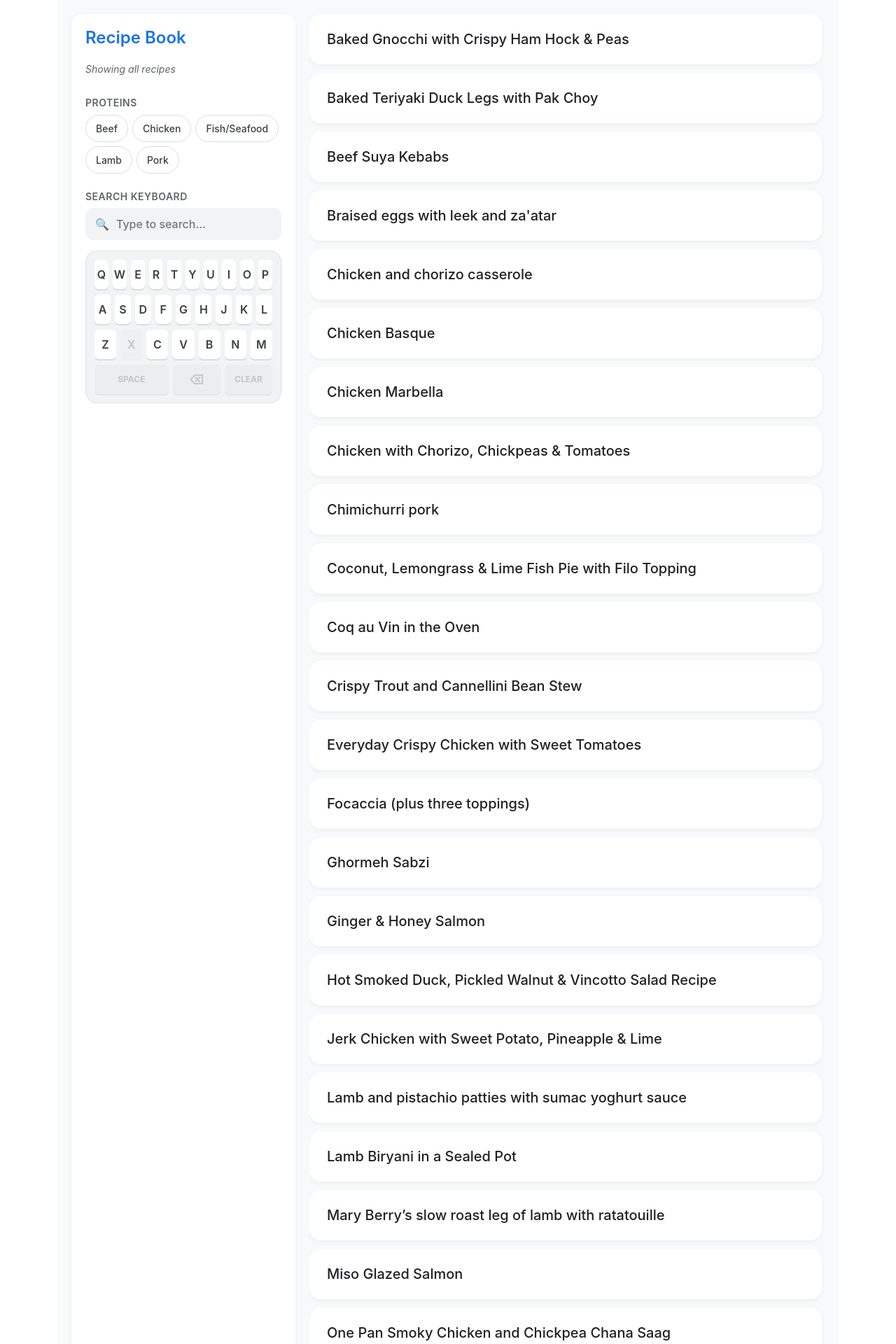
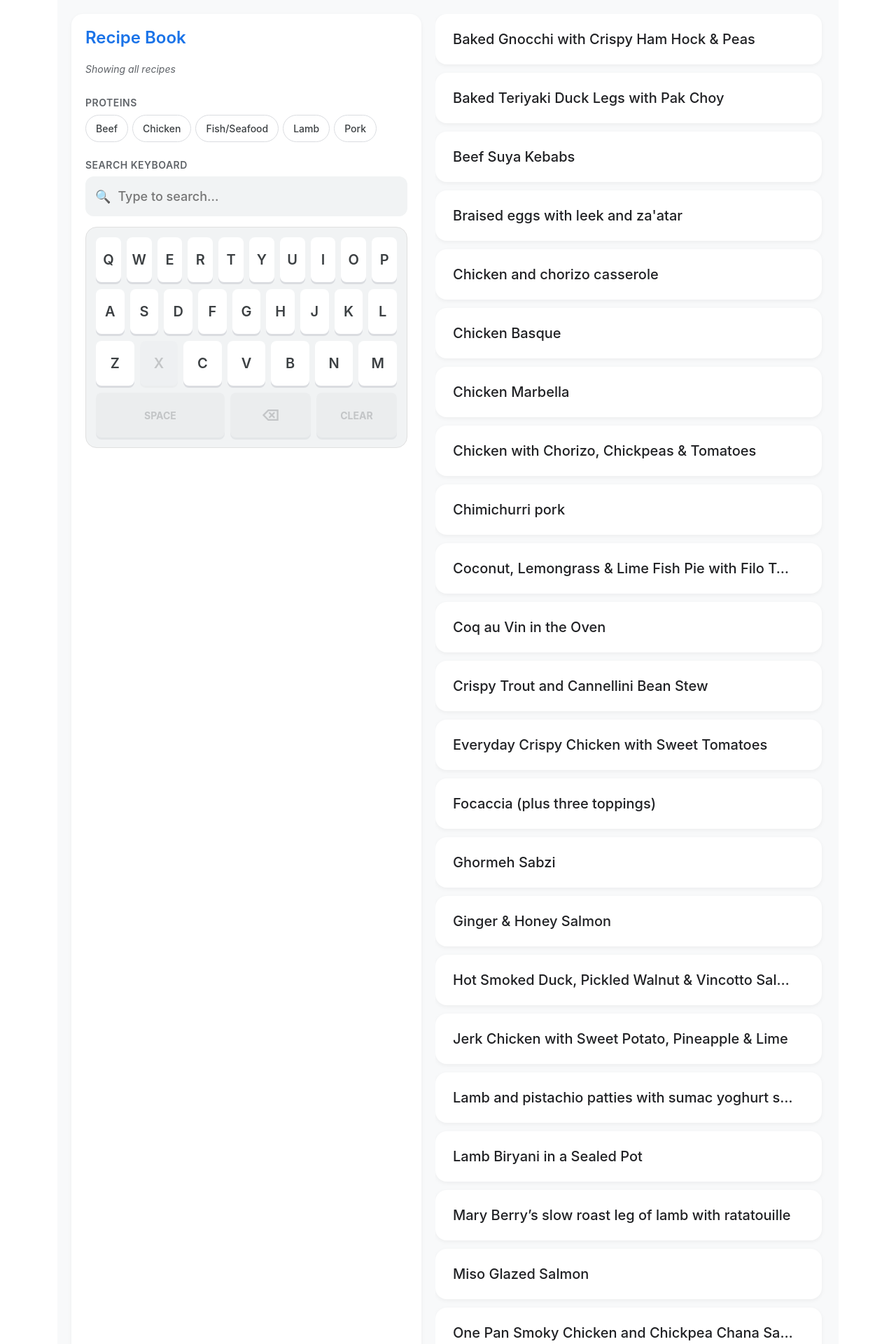
Before and after one commit to r1ch/recipes, a Jekyll site: the page built from index.html, in a window 1280 px wide. Shown: the top 1920 px of the page at 70% size. Built offline with Jekyll 4.4.1, drawn with Linux system fonts in a browser that asks for light colours.

Commit message:
Update index.html

```diff
--- a/index.html
+++ b/index.html
@@ -138,8 +138,6 @@ layout: mealie
         });
         return Array.from(set).sort();
       });
-
-
 
       const getUrlBase = () => {
         const urlParams = new URLSearchParams(window.location.search);
@@ -257,7 +248,6 @@ layout: mealie
         toggleProtein,
         clearAllFilters,
         getAbsoluteUrl,
-
         isKeyDisabled,
         highlightMatch
       };
@@ -271,10 +261,10 @@ layout: mealie
 <style>
   [v-cloak] { display: none; }
 
-  /* Base Setup & Smart Display Optimization */
+  /* Base Setup - Left column widened to give keyboard more breathing room */
   .nest-container {
     display: grid;
-    grid-template-columns: 320px 1fr;
+    grid-template-columns: 500px 1fr;
     gap: 20px;
     font-family: -apple-system, BlinkMacSystemFont, "Segoe UI", Roboto, Helvetica, Arial, sans-serif;
     background-color: #f8f9fa;
@@ -386,7 +376,7 @@ layout: mealie
     background: #f1f3f4;
     border: 2px solid transparent;
     border-radius: 12px;
-    padding: 8px 12px;
+    padding: 12px;
     transition: all 0.2s ease;
   }
 
@@ -398,7 +388,7 @@ layout: mealie
   }
 
   .search-icon {
-    font-size: 16px;
+    font-size: 18px;
     color: #5f6368;
     margin-right: 8px;
     user-select: none;
@@ -407,12 +397,12 @@ layout: mealie
   .search-input {
     border: none;
     background: transparent;
-    font-size: 16px;
+    font-size: 18px;
     color: #202124;
     width: 100%;
     outline: none;
     font-weight: 500;
-    pointer-events: none; /* Make it read-only and no cursor on click */
+    pointer-events: none;
   }
 
   .search-clear-btn {
@@ -437,13 +427,13 @@ layout: mealie
     color: #202124;
   }
 
-  /* Custom keyboard layout */
+  /* Custom keyboard layout - Enriched for larger tap accessibility */
   .custom-keyboard {
     display: flex;
     flex-direction: column;
-    gap: 8px;
+    gap: 10px;
     background: #f1f3f4;
-    padding: 12px;
+    padding: 14px;
     border-radius: 16px;
     border: 1px solid #e0e0e0;
   }
@@ -451,25 +441,26 @@ layout: mealie
   .keyboard-row {
     display: flex;
     justify-content: center;
-    gap: 6px;
+    gap: 8px;
     width: 100%;
   }
 
+  /* Height updated from 42px to 64px, text scaled appropriately */
   .key-btn {
     flex: 1;
     min-width: 0;
-    height: 42px;
-    font-size: 16px;
+    height: 64px;
+    font-size: 20px;
     font-weight: 600;
     cursor: pointer;
     border: none;
     background: #ffffff;
-    border-radius: 6px;
+    border-radius: 8px;
     color: #3c4043;
     display: flex;
     align-items: center;
     justify-content: center;
-    box-shadow: 0 2px 0 #dadce0;
+    box-shadow: 0 3px 0 #dadce0;
     transition: transform 0.05s ease, box-shadow 0.05s ease, background-color 0.1s ease;
     user-select: none;
   }
@@ -479,7 +470,7 @@ layout: mealie
   }
 
   .key-btn:active:not(:disabled) {
-    transform: translateY(2px);
+    transform: translateY(3px);
     box-shadow: 0 0 0 #dadce0;
   }
 
@@ -487,15 +478,15 @@ layout: mealie
     opacity: 0.25;
     cursor: not-allowed;
     background: #e8eaed;
-    box-shadow: 0 2px 0 #dadce0;
+    box-shadow: 0 3px 0 #dadce0;
   }
 
   /* Action keys customization */
   .key-btn.action-key {
     background: #dadce0;
-    box-shadow: 0 2px 0 #bdc1c6;
+    box-shadow: 0 3px 0 #bdc1c6;
     color: #3c4043;
-    font-size: 14px;
+    font-size: 16px;
     text-transform: uppercase;
   }
 
@@ -516,18 +507,18 @@ layout: mealie
   }
 
   .key-icon {
-    font-size: 18px;
+    font-size: 22px;
   }
 
   .key-text {
-    font-size: 12px;
+    font-size: 14px;
     font-weight: 700;
   }
 
   /* Match Highlight style */
   .match-highlight {
-    background-color: rgba(26, 115, 232, 0.15); /* Light blue highlight matching theme */
-    color: #1a73e8; /* Darker blue text */
+    background-color: rgba(26, 115, 232, 0.15);
+    color: #1a73e8;
     padding: 0 2px;
     border-radius: 4px;
     font-weight: 600;
@@ -580,8 +571,6 @@ layout: mealie
     padding-right: 15px;
   }
 
-
-
   /* Empty State View */
   .meal-list.empty-list {
     height: 100%;
@@ -616,7 +604,7 @@ layout: mealie
     }
     .list-column { overflow: visible; }
     .custom-keyboard {
-      max-width: 500px;
+      max-width: 100%;
       margin: 0 auto 15px auto;
       width: 100%;
     }
```
Also changed, not shown: other parts of index.html (+1 -9 lines).
